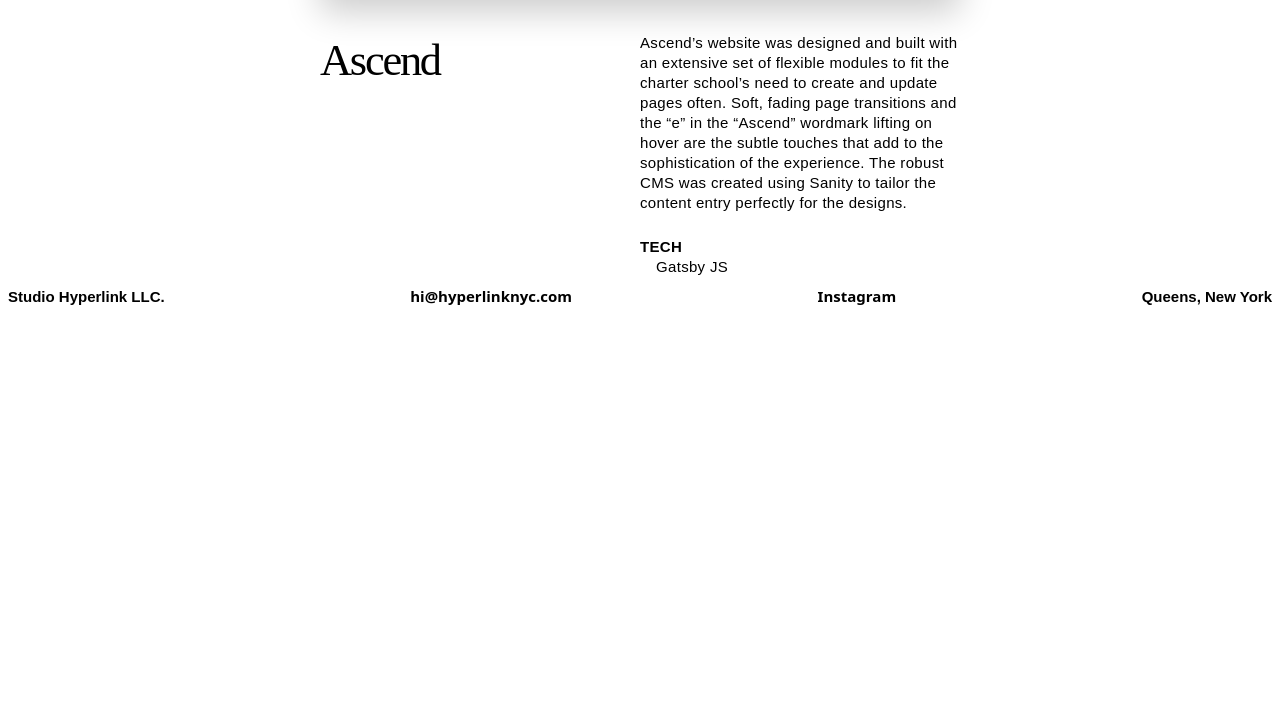
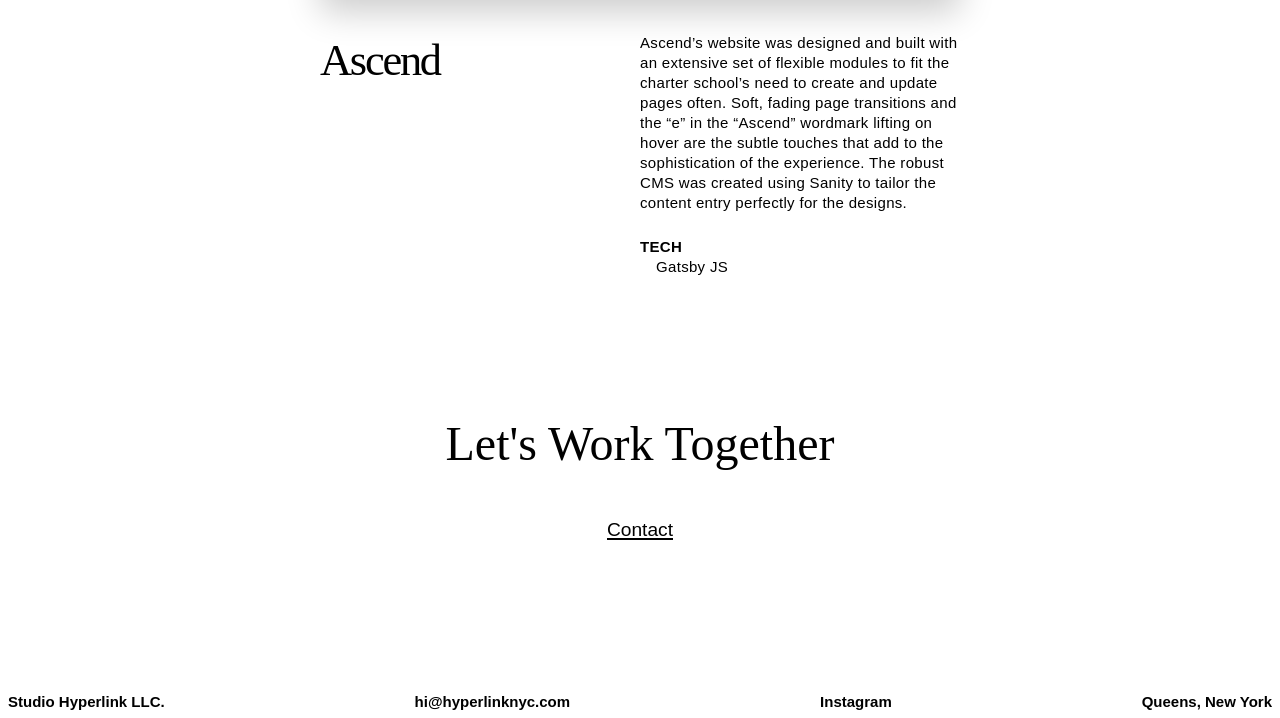
Before and after one commit to williamlinweilun/project-2, a plain HTML site: page index.html in a window 1280 px wide. Shown: the part 9223-9941 px from the top of the page. Before the commit the page ends 9536 px from the top, so only its background shows below. Drawn offline with Linux system fonts and the light colour scheme; a web font is replaced by a local one.

Commit message:
added contact page, animation, and responsive formatting

```diff
--- a/index.html
+++ b/index.html
@@ -566,7 +566,10 @@
       </section>
         </section>
 
-      <section class="contact"></section>
+        <section class="contact">
+          <p>Let's Work Together</p>
+          <a href="mailto:">Contact</a>
+        </section>
     </main>
     <footer class="footer">
 
--- /dev/null
+++ b/scss/_contact.scss
@@ -0,0 +1,85 @@
+
+.contact {
+    text-align: center;
+    padding-top: 5rem;
+    padding-bottom: 9rem;
+}
+
+.contact p {
+    font-family: 'Times New Roman', Times, serif;
+    font-size: 2.5rem;
+    margin-bottom: 1rem;
+}
+
+
+.contact a {
+    font-size: 1.2rem;
+    color: #000000;
+    text-decoration: none;
+    position: relative;
+}
+
+@media (min-width: 48em) {
+    .contact p {
+        font-size: 3rem;
+        margin-top: 3rem;
+        margin-bottom: 3rem;
+    }
+}
+
+@media (min-width: 90em) {
+    .contact p {
+        font-size: 4rem;
+        margin-top: 20rem;
+        margin-bottom: 2rem;
+    }
+
+    .contact {
+        margin-bottom: 18rem;
+    }
+
+    .contact a {
+        font-size: 2rem;
+    }
+}
+
+.contact a:active {
+    text-decoration: none;
+}
+
+.contact a::after {
+    content: '';
+    position: absolute;
+    width: 100%;
+    transform: scaleX(1);
+    height: 2px;
+    bottom: 0;
+    left: 0;
+    background-color: #000000;
+    transition: transform 0.25s ease-out;
+    transform-origin: bottom left;
+}
+
+.contact a:hover::after {
+    animation: run-through 0.5s ease-out;
+}
+
+body.dark-mode .contact a {
+    text-decoration: underline;
+    text-underline-offset: 4px;
+}
+
+@keyframes run-through {
+    0% {
+        transform: scaleX(1);
+        background-color: #fff;
+    }
+    50% {
+        transform: scaleX(0);
+        background-color: #000;
+    }
+    100% {
+        transform: scaleX(1);
+        background-color: #fff;
+    }
+}
--- a/scss/main.scss
+++ b/scss/main.scss
@@ -12,4 +12,6 @@
 
 @use 'services';
 
+@use 'contact';
+
 @use 'footer';
```
Also changed, not shown: css/main.css, 1 other file.
